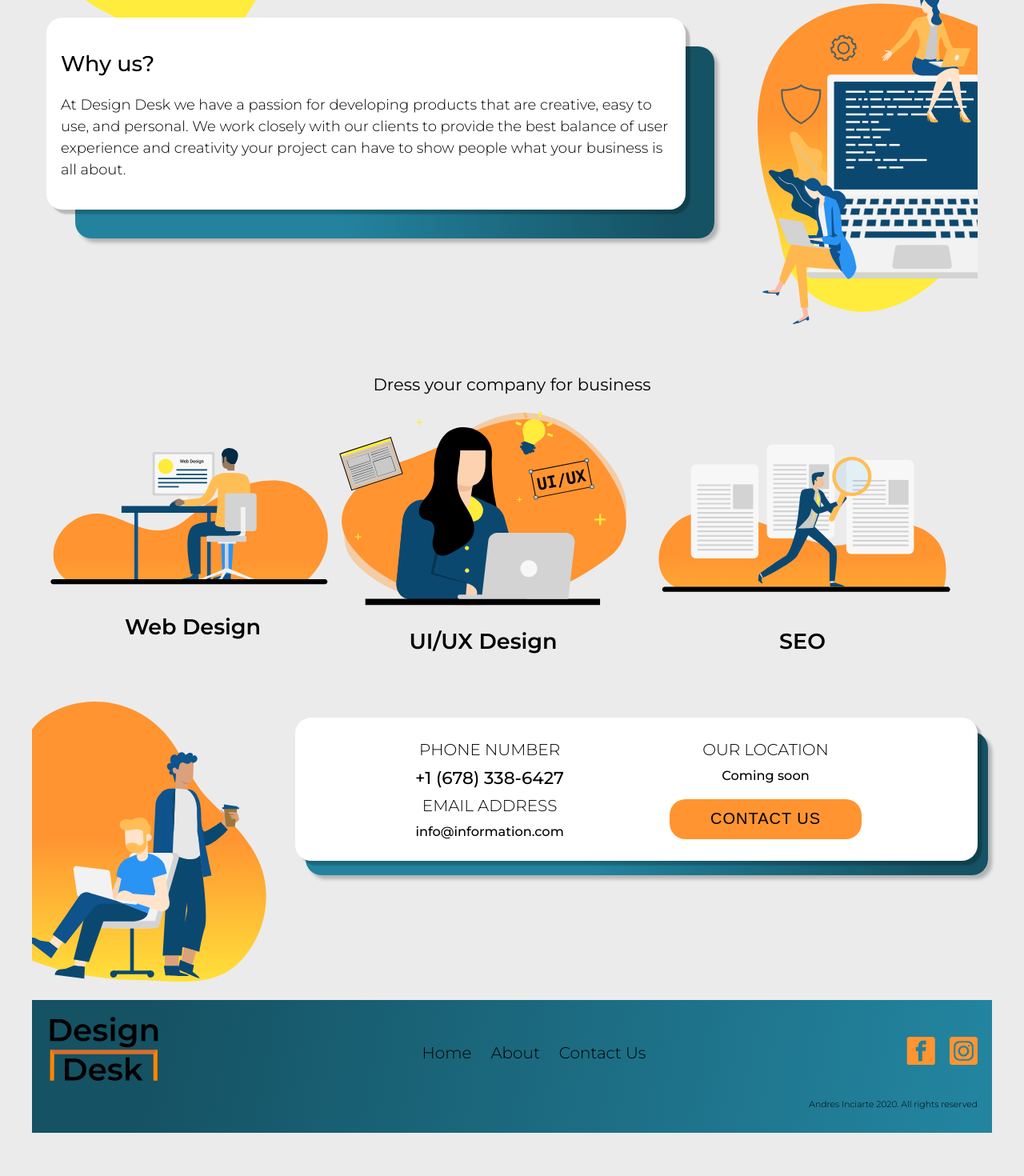
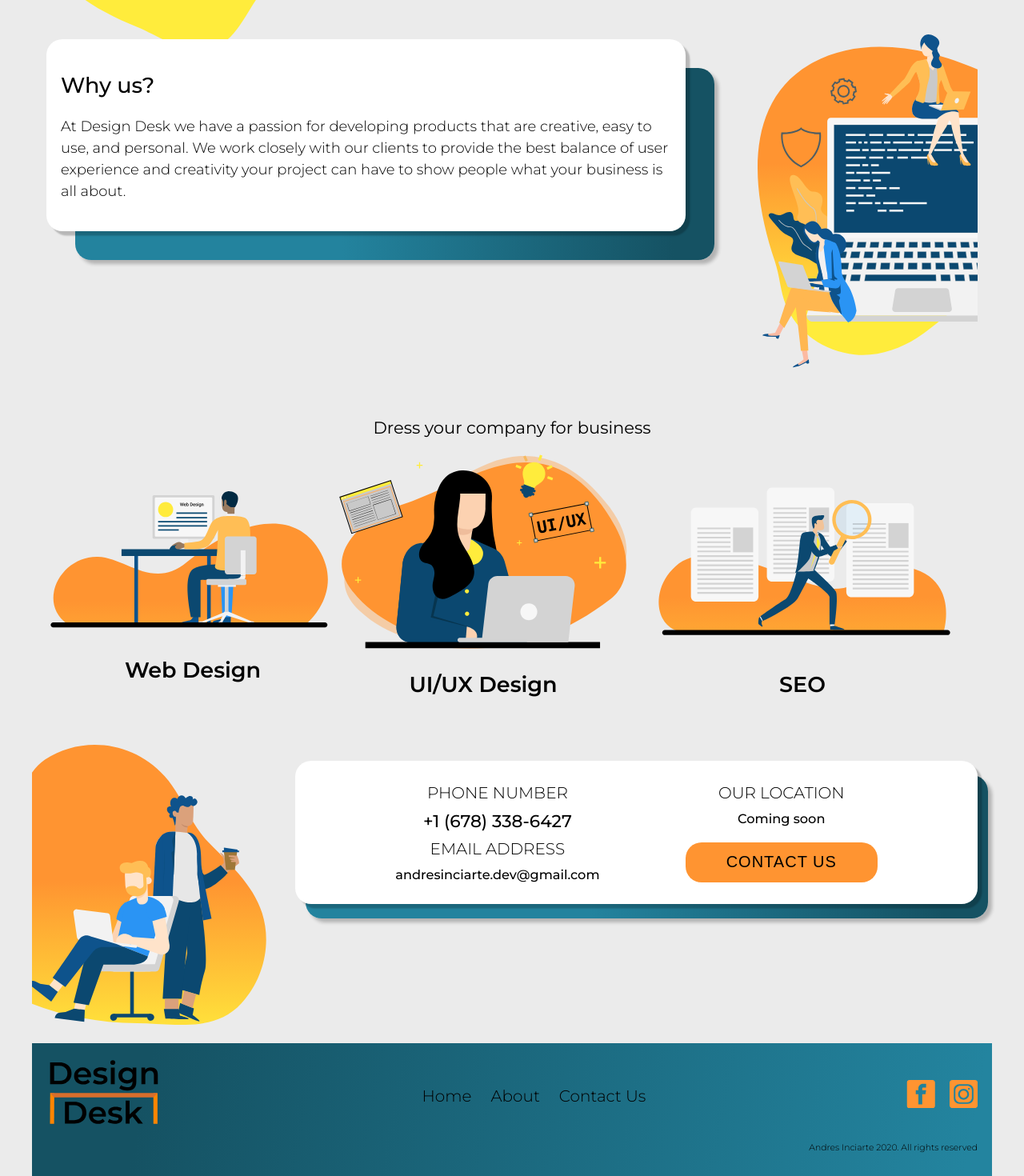
Before and after one commit to andresnew00/DesignDeskWebsite, a React (Create React App) app: page / in a window 1280 px wide. Shown: the part 531-2001 px from the top of the page at 80% size. Before the commit the page ends 1947 px from the top, so only its background shows below. Built offline with nearby package versions, Linux system fonts and the light colour scheme.

Commit message:
email updated, links to social media working, why us section overlap fixed, contact us nav fix

```diff
--- a/src/App.css
+++ b/src/App.css
@@ -232,7 +232,7 @@ body {
   display: -webkit-box;
   display: -ms-flexbox;
   display: flex;
-  margin: 1em;
+  margin: 0.6em;
   -ms-flex-item-align: center;
       align-self: center;
 }
@@ -499,6 +499,7 @@ body {
   width: 20em;
   -ms-flex-item-align: end;
       align-self: flex-end;
+  margin-top: 3em;
 }
 
 .skills-wrapper {
@@ -876,6 +877,9 @@ body {
   .footer-wrapper .top-container .social-media-logos .instagram {
     width: 1.95em;
   }
+  .footer-wrapper .top-container ul {
+    margin: 0.6em;
+  }
   .footer-wrapper .copyright {
     -ms-flex-item-align: center;
         -ms-grid-row-align: center;
--- a/src/App.scss
+++ b/src/App.scss
@@ -179,7 +179,7 @@ body {
       margin: 0;
       padding: 0;
       display: flex;
-      margin: 1em;
+      margin: 0.6em;
       align-self: center;
       a {
         text-decoration: none;
@@ -376,6 +376,7 @@ body {
   .computer-girls-img {
     width: 20em;
     align-self: flex-end;
+    margin-top: 3em;
   }
 }
 
@@ -641,6 +642,9 @@ body {
           width: 1.95em;
         }
       }
+      ul {
+        margin: 0.6em;
+      }
     }
     .copyright {
       align-self: center;
--- a/src/components/Footer.js
+++ b/src/components/Footer.js
@@ -31,11 +31,11 @@ function Footer() {
           </li>
         </ul>
         <div className="social-media-logos">
-          <div className="facebook">
-            <FacebookLogo />
+          <div className="facebook" >
+            <a href="https://www.facebook.com/Design-Desk-109023230918615"><FacebookLogo /></a>
           </div>
           <div className="instagram">
-            <InstagramLogo />
+          <a href="https://www.instagram.com/inciarte_development/?hl=en"><InstagramLogo /></a>
           </div>
         </div>
       </div>
--- a/src/components/Information-rectangle.js
+++ b/src/components/Information-rectangle.js
@@ -8,7 +8,7 @@ export default function InfoRectangle(props) {
           <h3>PHONE NUMBER</h3>
           <h1 className="phoneNumber">+1 (678) 338-6427</h1>
           <h3>EMAIL ADDRESS</h3>
-          <h1>info@information.com</h1>
+          <h1>andresinciarte.dev@gmail.com</h1>
         </div>
         <div className="right-side">
           <h3>OUR LOCATION</h3>
```
Also changed, not shown: 9 other files (tests, documents, lock files or other folders).
